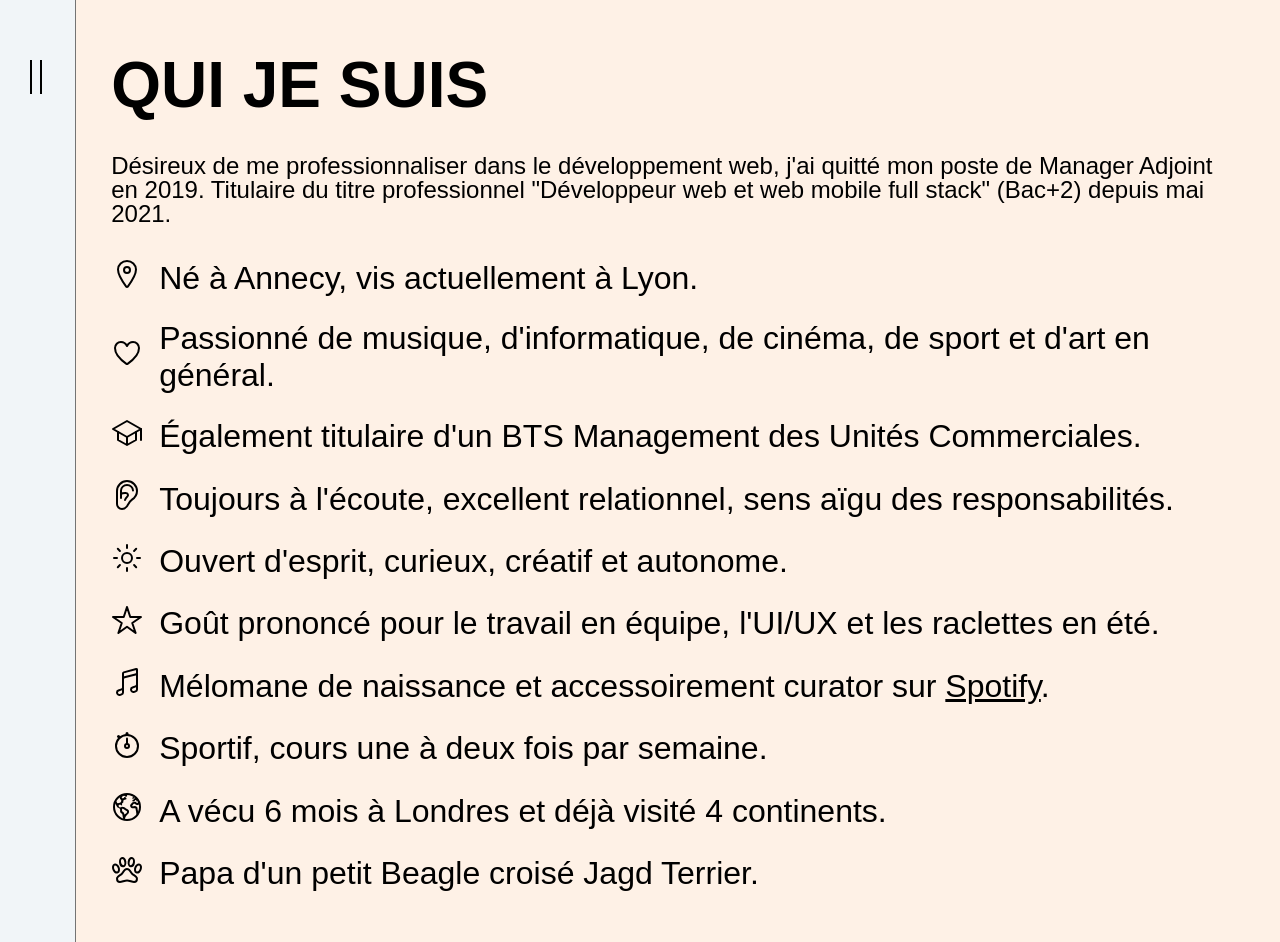
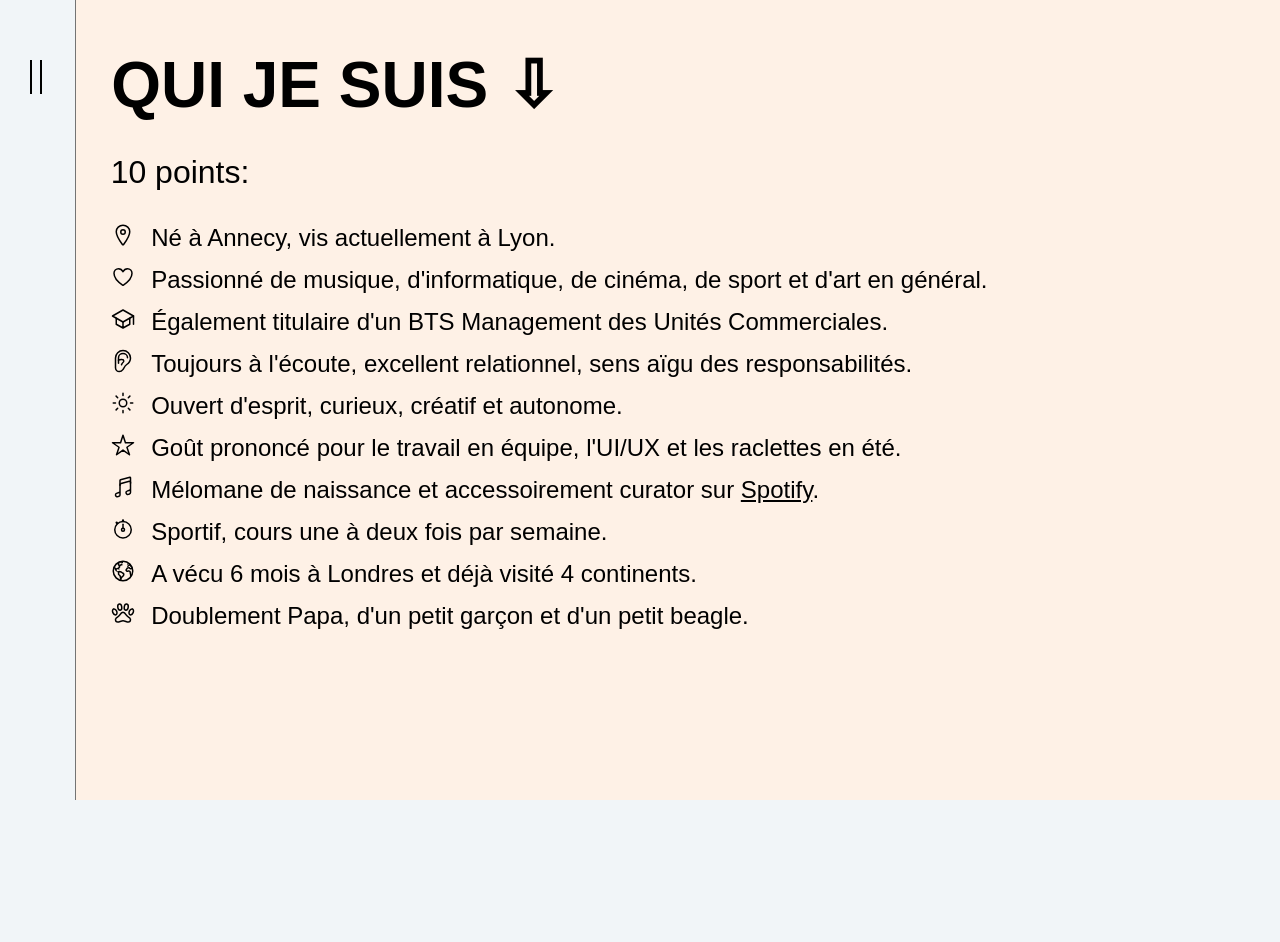
Before and after one commit to idrissdiakite/portfolio-react, a React (Create React App) app: page /whoiam in a window 1280 px wide. After the commit the page ends 800 px from the top, so only its background shows below. Built offline with nearby package versions, Linux system fonts and the light colour scheme; a web font is replaced by a local one.

Commit message:
🎨 [EXPERIENCES/WHOIAM] Updated content

```diff
--- a/src/components/Experiences/index.js
+++ b/src/components/Experiences/index.js
@@ -7,6 +7,18 @@ const Experiences = () => {
   return (
     <>
       <h1 className="experiences__title">Experiences</h1>
+      <motion.p
+        className="whoiam__suptitle"
+        initial={{ opacity: 0 }}
+        animate={{ opacity: 1 }}
+        transition={{ type: "tween", ease: "anticipate", duration: 2 }}
+      >
+        Désireux de me professionnaliser dans le développement web, j'ai
+        quitté mon poste de Manager Adjoint en 2019. Titulaire du titre
+        professionnel "Développeur web et web mobile full stack" (Bac+2)
+        depuis mai 2021.
+
+      </motion.p>
       <motion.div
         className="experiences__wrapper"
         variants={container}
--- a/src/components/Whoiam/index.js
+++ b/src/components/Whoiam/index.js
@@ -6,18 +6,14 @@ import "./style.scss";
 const Me = () => {
   return (
     <>
-      <h1 className="whoiam__title">Qui je suis</h1>
+      <h1 className="whoiam__title">Qui je suis <span>⇩</span></h1>
       <motion.p
         className="whoiam__suptitle"
-        initial={{ opacity: 0 }}
-        animate={{ opacity: 1 }}
+        initial={{ opacity: 0, x: '-100%' }}
+        animate={{ opacity: 1, x: 0 }}
         transition={{ type: "tween", ease: "anticipate", duration: 2 }}
       >
-        Désireux de me professionnaliser dans le développement web, j'ai
-        quitté mon poste de Manager Adjoint en 2019. Titulaire du titre
-        professionnel "Développeur web et web mobile full stack" (Bac+2)
-        depuis mai 2021.
-
+        10 points:
       </motion.p>
       <div className="whoiam__wrapper">
         <Infos />
--- a/src/components/Whoiam/infos.js
+++ b/src/components/Whoiam/infos.js
@@ -40,7 +40,7 @@ const infos = [
   },
   {
     icon: <IoMusicalNotesOutline className="icon" />,
-    text: <span>Mélomane de naissance et accessoirement curator sur <a href="https://open.spotify.com/user/ilovethistrack.com?si=9ca1553a0af04aec" target="_blank" rel="noreferrer">Spotify</a>.</span>,
+    text: <span>Mélomane de naissance et accessoirement curator sur <a href="https://open.spotify.com/user/ilovethistrack.com" target="_blank" rel="noreferrer">Spotify</a>.</span>,
   },
   {
     icon: <IoStopwatchOutline className="icon" />,
@@ -52,7 +52,7 @@ const infos = [
   },
   {
     icon: <IoPawOutline className="icon" />,
-    text: "Papa d'un petit Beagle croisé Jagd Terrier.",
+    text: "Doublement Papa, d'un petit garçon et d'un petit beagle.",
   },
 ];
 
--- a/src/components/Whoiam/style.scss
+++ b/src/components/Whoiam/style.scss
@@ -3,16 +3,7 @@
 .whoiam {
   background-color: $bg-1;
 
-  &__suptitle {
-    font-size: 1.5rem;
-    line-height: 1.5rem;
-  }
-
-  &__wrapper {
-    margin-top: 1.5rem;
-
-    @media screen and (min-width: 1024px) { margin-top: 2rem; }
-  }
+  &__wrapper { margin-top: 2rem; }
 
   &__info {
     display: flex;
@@ -21,18 +12,16 @@
     &:not(:last-of-type) {
       margin-bottom: 1rem;
 
-      @media screen and (min-width: 1024px) { margin-bottom: 1.4rem; }
+      @media screen and (min-width: 1024px) { margin-bottom: 0.75rem; }
     }
 
     &--icon {
-      font-size: 2rem;
+      font-size: 1.5rem;
       margin-right: 1rem;
     }
 
     &--text {
       font-size: 1.5rem;
-
-      @media screen and (min-width: 1024px) { font-size: 2rem; }
 
       a {
         color: $color-3;
```
